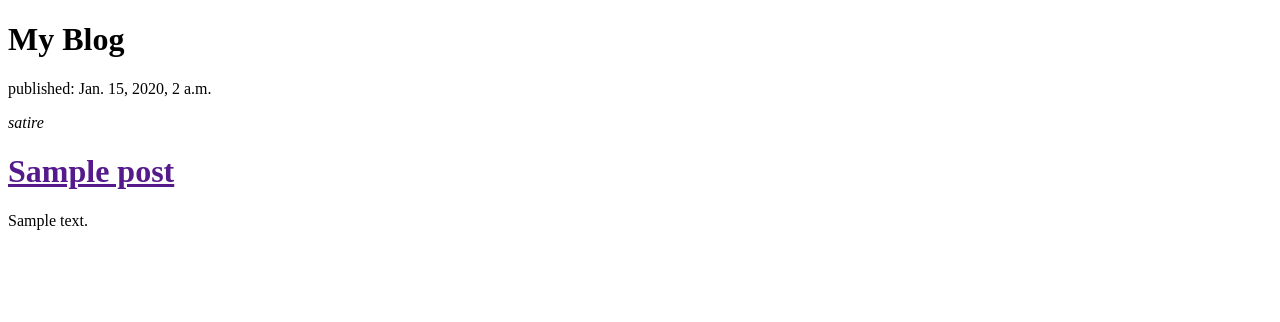
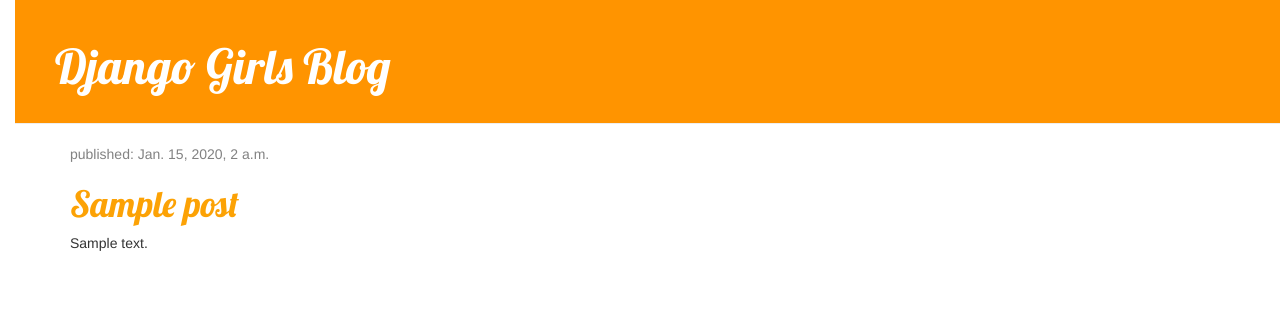
Before and after one commit to cldeluna/djangogirls, a Django app: template blog/templates/blog/post_list.html in a window 1280 px wide. Shown: the top 322 px of the page. Run offline with Django 3.2, Linux system fonts and the light colour scheme; the template is opened without the code that fills it: values that come from a table or form of the project are taken from there, others are empty; tables that the repository leaves empty hold one stand-in row (values such as "Sample post"); some libraries are stand-ins or nearby versions.

Commit message:
Second commit with more Jinja2

```diff
--- /dev/null
+++ b/blog/static/css/blog.css
@@ -0,0 +1,57 @@
+.page-header {
+    background-color: #ff9400;
+    margin-top: 0;
+    padding: 20px 20px 20px 40px;
+}
+
+.page-header h1, .page-header h1 a, .page-header h1 a:visited, .page-header h1 a:active {
+    color: #ffffff;
+    font-size: 36pt;
+    text-decoration: none;
+}
+
+.content {
+    margin-left: 40px;
+}
+
+body {
+    padding-left: 15px;
+}
+
+h1, h2, h3, h4 {
+    font-family: 'Lobster', cursive;
+}
+
+.date {
+    color: #828282;
+}
+
+.save {
+    float: right;
+}
+
+.post-form textarea, .post-form input {
+    width: 100%;
+}
+
+.top-menu, .top-menu:hover, .top-menu:visited {
+    color: #ffffff;
+    float: right;
+    font-size: 26pt;
+    margin-right: 20px;
+}
+
+.post {
+    margin-bottom: 70px;
+
+}
+
+.post h1 a, .post h1 a:visited {
+    color: #000000;
+    color: #FCA205;
+}
+
+h1 a {
+    color: #FCA205;
+    font-family: 'Lobster';
+}
--- a/blog/templates/blog/post_list.html
+++ b/blog/templates/blog/post_list.html
@@ -1,22 +1,40 @@
+{% load static %}
+
 <!DOCTYPE html>
 <html lang="en" dir="ltr">
+
 <head>
   <meta charset="utf-8">
+  <link rel="stylesheet" href="//maxcdn.bootstrapcdn.com/bootstrap/3.2.0/css/bootstrap.min.css">
+  <link rel="stylesheet" href="//maxcdn.bootstrapcdn.com/bootstrap/3.2.0/css/bootstrap-theme.min.css">
+  <link href="//fonts.googleapis.com/css?family=Lobster&subset=latin,latin-ext" rel="stylesheet" type="text/css">
+
+  <link rel="stylesheet" href="{% static 'css/blog.css' %}">
   <title>My Blogs</title>
 </head>
+
 <body>
 
-<h1>My Blog</h1>
+  <div class="page-header">
+    <h1><a href="/">Django Girls Blog</a></h1>
+  </div>
 
+  <div class="content container">
+    <div class="row">
+      <div class="col-md-8">
         {% for post in posts %}
-<div>
+        <div class="post">
+          <div class="date">
             <p>published: {{ post.published_date }}</p>
-    <em>{{ post.genre }}</em>
+          </div>
           <h1><a href="">{{ post.title }}</a></h1>
           <p>{{ post.text|linebreaksbr }}</p>
         </div>
-
         {% endfor %}
+      </div>
+    </div>
+  </div>
 
 </body>
+
 </html>
```
Lines whose indentation alone changed are shown as unchanged.
